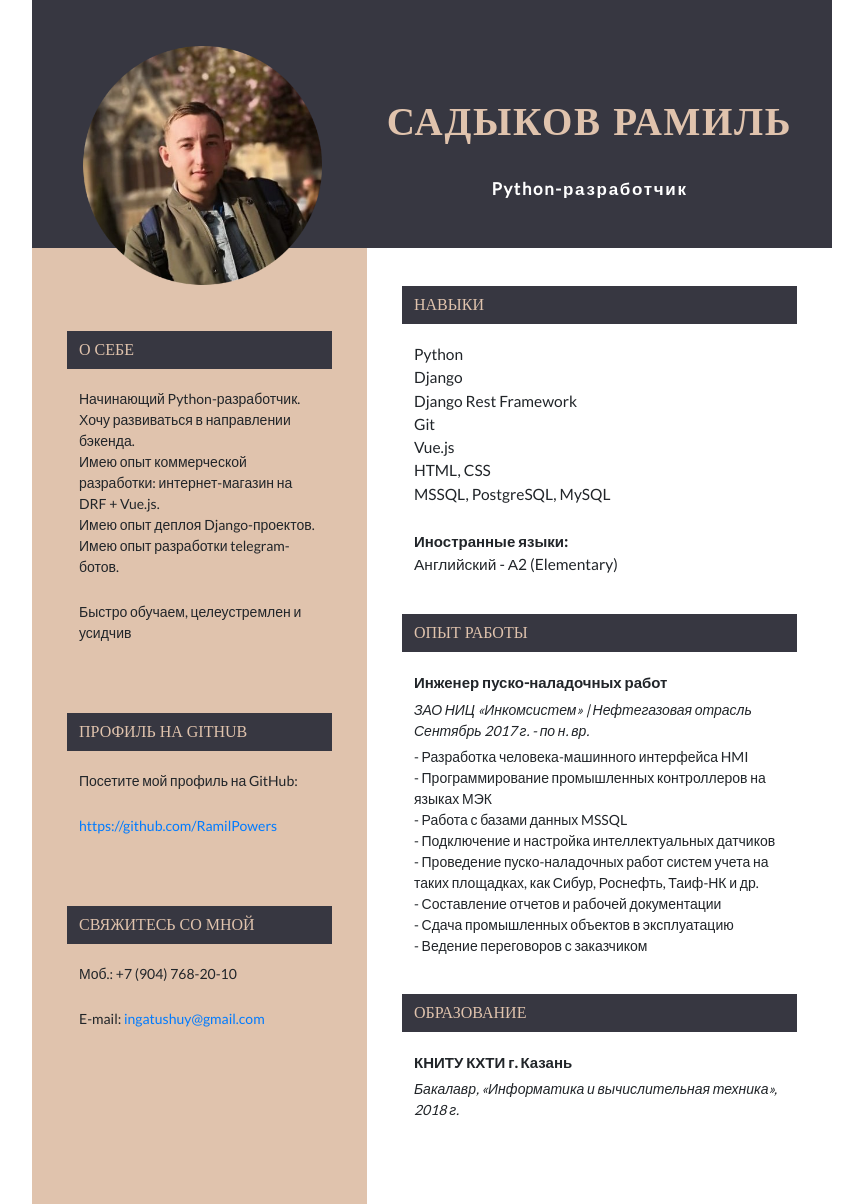
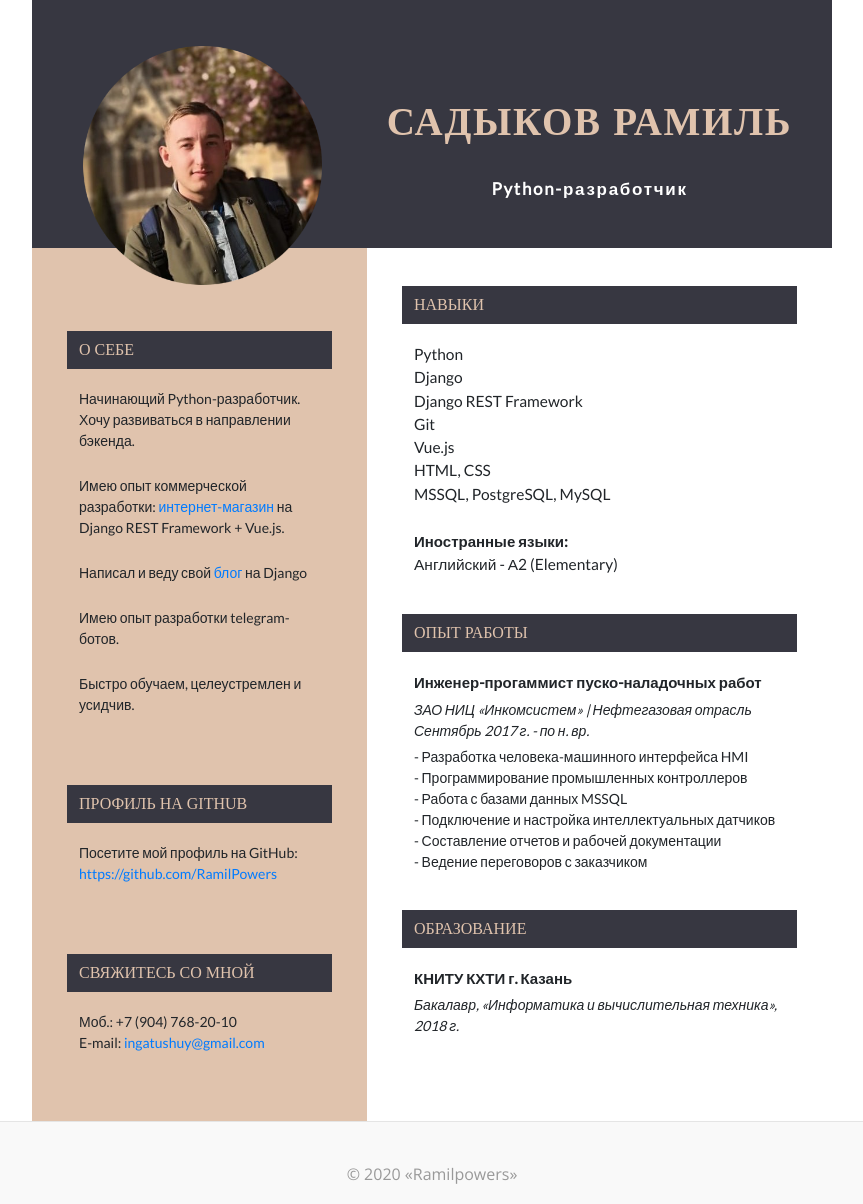
Before and after one commit to RamilPowers/BLOG, a Django app: template pages/templates/pages/about.html in a window 1280 px wide. Shown: the part 138-1342 px from the top of the page, without its empty margins (208-1071 px from the left). Run offline with Django 3.2, Linux system fonts and the light colour scheme; the template is opened without the code that fills it, so the values that code supplies are empty; some web fonts are replaced.

Commit message:
Редактирование резюме

```diff
--- a/pages/templates/pages/about.html
+++ b/pages/templates/pages/about.html
@@ -15,19 +15,18 @@
               <div class="item">
                 <div class="item-header">О себе</div>
                 <ul>
-                  <li>Начинающий Python-разработчик. Хочу развиваться в направлении бэкенда.</li>
-                  <li>Имею опыт коммерческой разработки: интернет-магазин на DRF + Vue.js. </li>
-                  <li>Имею опыт деплоя Django-проектов.</li>
+                  <li>Начинающий Python-разработчик. Хочу развиваться в направлении бэкенда.</li><br>
+                  <li>Имею опыт коммерческой разработки: <a href="https://letique-kzn.ru">интернет-магазин</a> на Django REST Framework + Vue.js. </li><br>
+                  <li>Написал и веду свой <a href="http://ramilpowers.ru">блог</a> на Django</li><br>
                   <li>Имею опыт разработки telegram-ботов.</li>
                   <br>
-                  <li>Быстро обучаем, целеустремлен и усидчив</li>
+                  <li>Быстро обучаем, целеустремлен и усидчив.</li>
                 </ul>
               </div>
               <div class="item">
                 <div class="item-header">профиль на github</div>
                 <ul>
                   <li>Посетите мой профиль на GitHub:</li>
-                  <br>
                   <li>
                     <a href="https://github.com/RamilPowers">https://github.com/RamilPowers</a>
                   </li>
@@ -37,7 +36,6 @@
                 <div class="item-header">Свяжитесь со мной</div>
                 <ul>
                   <li>Моб.: +7 (904) 768-20-10</li>
-                  <br>
                   <li>E-mail:
                     <a href="mailto:ingatushuy@gmail.com?subject=Предложение вакансии">ingatushuy@gmail.com</a>
                   </li>
@@ -50,7 +48,7 @@
               <ul>
                 <li>Python</li>
                 <li>Django</li>
-                <li>Django Rest Framework</li>
+                <li>Django REST Framework</li>
                 <li>Git</li>
                 <li>Vue.js</li>
                 <li>HTML, CSS</li>
@@ -63,14 +61,12 @@
             <div class="item">
               <div class="item-header">Опыт работы</div>
               <ul>
-                <li><em><span><b>Инженер пуско-наладочных работ</b></span>ЗАО НИЦ «Инкомсистем» | Нефтегазовая отрасль Сентябрь 2017 г. - по н. вр.</em></li>
+                <li><em><span><b>Инженер-прогаммист пуско-наладочных работ</b></span>ЗАО НИЦ «Инкомсистем» | Нефтегазовая отрасль Сентябрь 2017 г. - по н. вр.</em></li>
                 <li>- Разработка человека-машинного интерфейса HMI</li>
-                <li>- Программирование промышленных контроллеров на языках МЭК</li>
+                <li>- Программирование промышленных контроллеров</li>
                 <li>- Работа с базами данных MSSQL</li>
                 <li>- Подключение и настройка интеллектуальных датчиков</li>
-                <li>- Проведение пуско-наладочных работ систем учета на таких площадках, как Сибур, Роснефть, Таиф-НК и др.</li>
                 <li>- Составление отчетов и рабочей документации</li>
-                <li>- Сдача промышленных объектов в эксплуатацию</li>
                 <li>- Ведение переговоров с заказчиком</li>
               </ul>
             </div>
```
